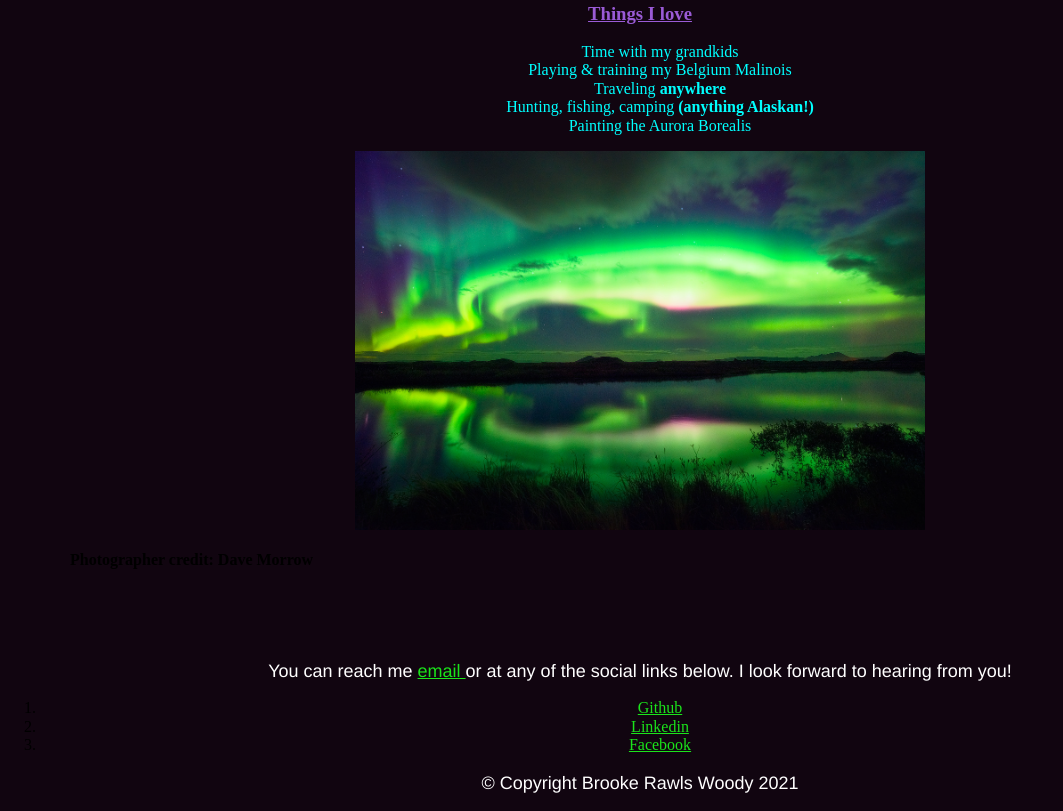
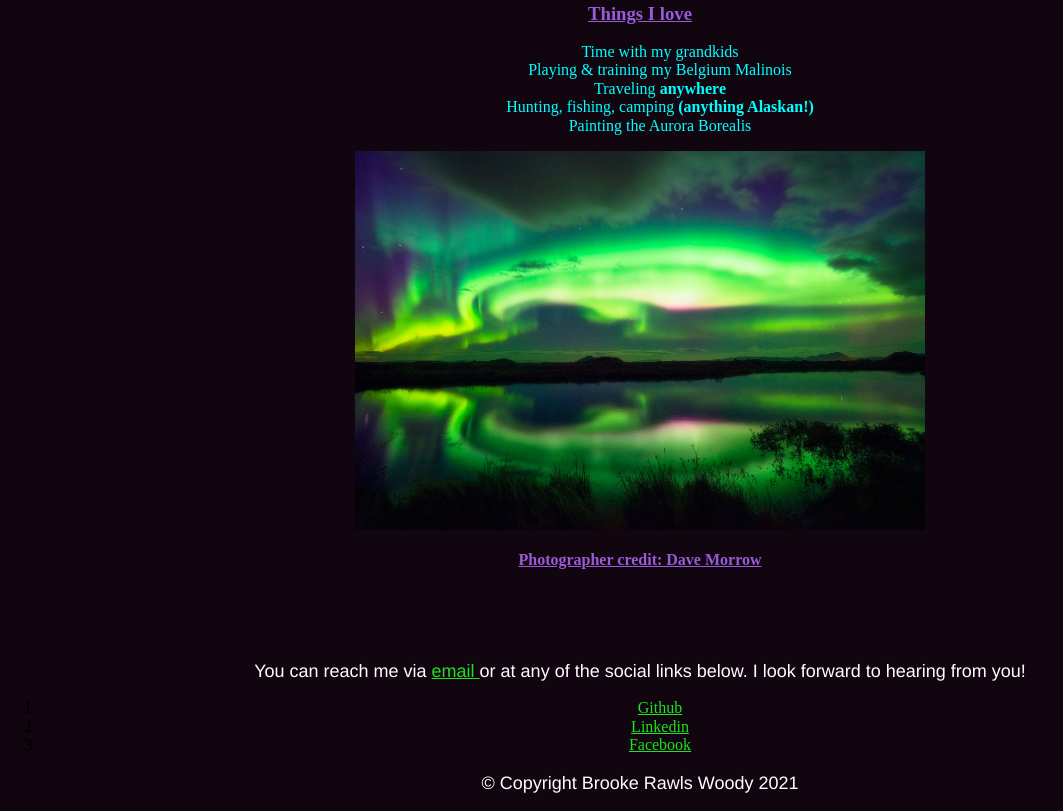
Before and after one commit to brawlswoody/First-Profile-Page, a plain HTML site: page index.html in a window 1280 px wide. Shown: the part 989-1800 px from the top of the page, without its empty margins (0-1063 px from the left). Drawn offline with nearby package versions, Linux system fonts and the light colour scheme.

Commit message:
Corrected email and h4 setting

```diff
--- a/index.html
+++ b/index.html
@@ -73,7 +73,7 @@
     <footer id="contact">
 
         <!-- this links to tabls above-->
-        <p> You can reach me
+        <p> You can reach me via
             <a href="mailto:brookerawlswoody907@gmail.com"> email </a> or at
             any of the social links below. I look forward to hearing from you!
         </p>
--- a/style.css
+++ b/style.css
@@ -52,7 +52,7 @@ h3 {
   text-decoration: underline;
   color: rgb(154, 91, 214);
 }
-h6 {
+h4 {
   text-align: center;
   text-decoration: underline;
   color: rgb(154, 91, 214);
```
